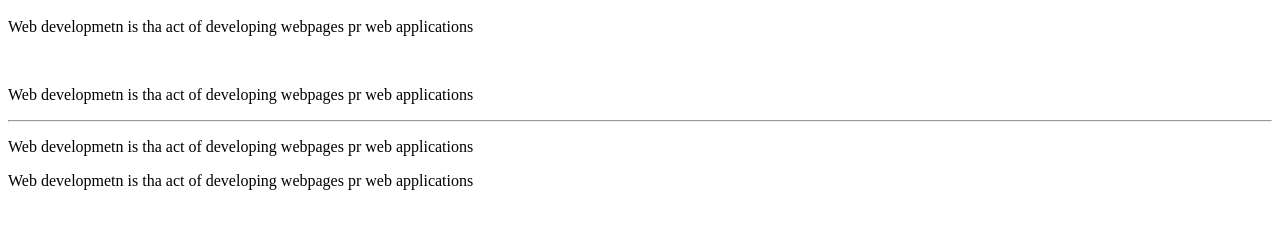
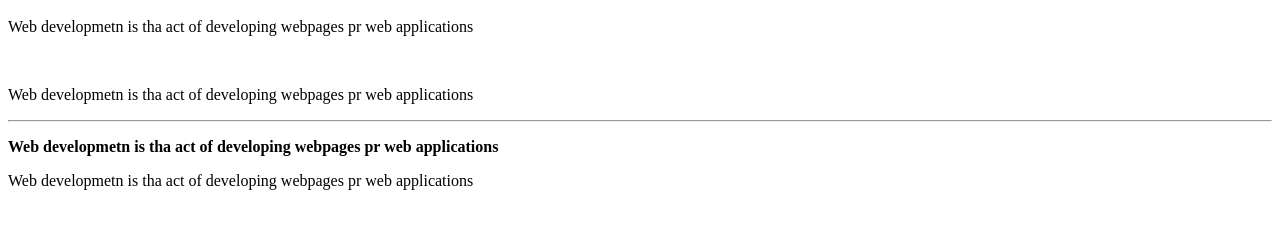
Before and after one commit to ogheneinfinitea/html_101, a plain HTML site: page index.html in a window 1280 px wide. Shown: the part 48-276 px from the top of the page. Drawn offline with Linux system fonts and the light colour scheme.

Commit message:
code error

```diff
--- a/index.html
+++ b/index.html
@@ -8,7 +8,7 @@
     </br>
 <p>Web developmetn is tha act of developing webpages pr web applications</p>
 <hr>
-<b></b><p>Web developmetn is tha act of developing webpages pr web applications</p></b>
+<b><p>Web developmetn is tha act of developing webpages pr web applications</p></b>
 <p>Web developmetn is tha act of developing webpages pr web applications</p>
 
     </body>
```
